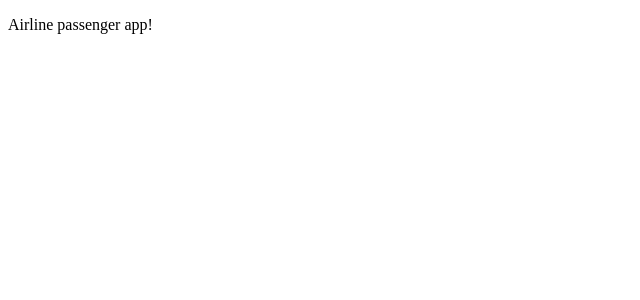
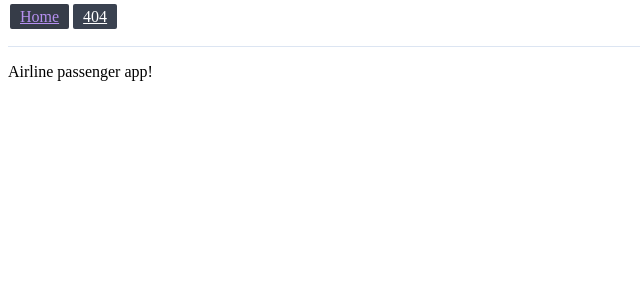
Before and after one commit to Earthii/Angular-Fundamentals, an Angular app: page / in a window 1280 px wide. Shown: the top 300 px of the page, without its empty margins (0-640 px from the left). Built offline with nearby package versions, Linux system fonts and the light colour scheme.

Commit message:
router link

```diff
--- a/src/app/app.component.scss
+++ b/src/app/app.component.scss
@@ -1,2 +1,18 @@
 .app {
 }
+nav{
+  margin: 0 0 10px;
+  padding: 0 0 20px;
+  border-bottom: 1px solid #dce5f2;
+  a{
+    background:#3a4250;
+    color:#fff;
+    padding: 4px 10px;
+    margin:0 2px;
+    border-radius:2px;
+    &.active{
+      color:#b690f1;
+      background:#363c48;
+    }
+  }
+}
--- a/src/app/app.component.ts
+++ b/src/app/app.component.ts
@@ -5,6 +5,10 @@ import {Component} from '@angular/core'
     styleUrls: ['./app.component.scss'],
     template: `
         <div class="app">
+            <nav>
+                <a routerLink="/"       routerLinkActive="active" [routerLinkActiveOptions]="{exact:true}">Home</a>
+                <a routerLink="/ops"    routerLinkActive="active">404</a>
+            </nav>
             <router-outlet></router-outlet>
         </div>
         `
--- /dev/null
+++ b/src/app/not-found.component.ts
@@ -0,0 +1,20 @@
+import { Component, OnInit } from '@angular/core';
+
+@Component({
+  selector: 'not-found',
+  template: `
+    <p>
+        Not Found
+        <a href="/">Go home</a>
+    </p>
+  `,
+  styles: []
+})
+export class NotFoundComponent implements OnInit {
+
+  constructor() { }
+
+  ngOnInit() {
+  }
+
+}
```
Also changed, not shown: src/app/app.module.ts (+8 -0 lines).
